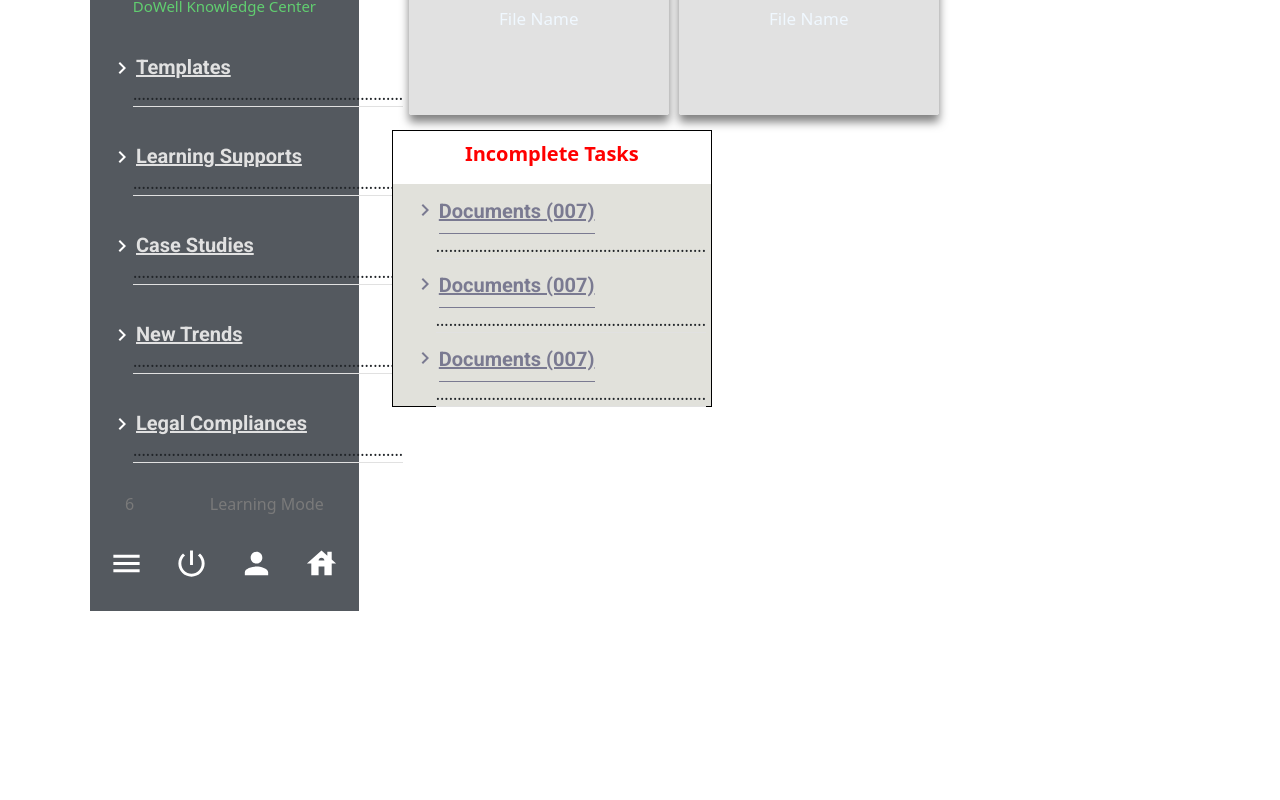
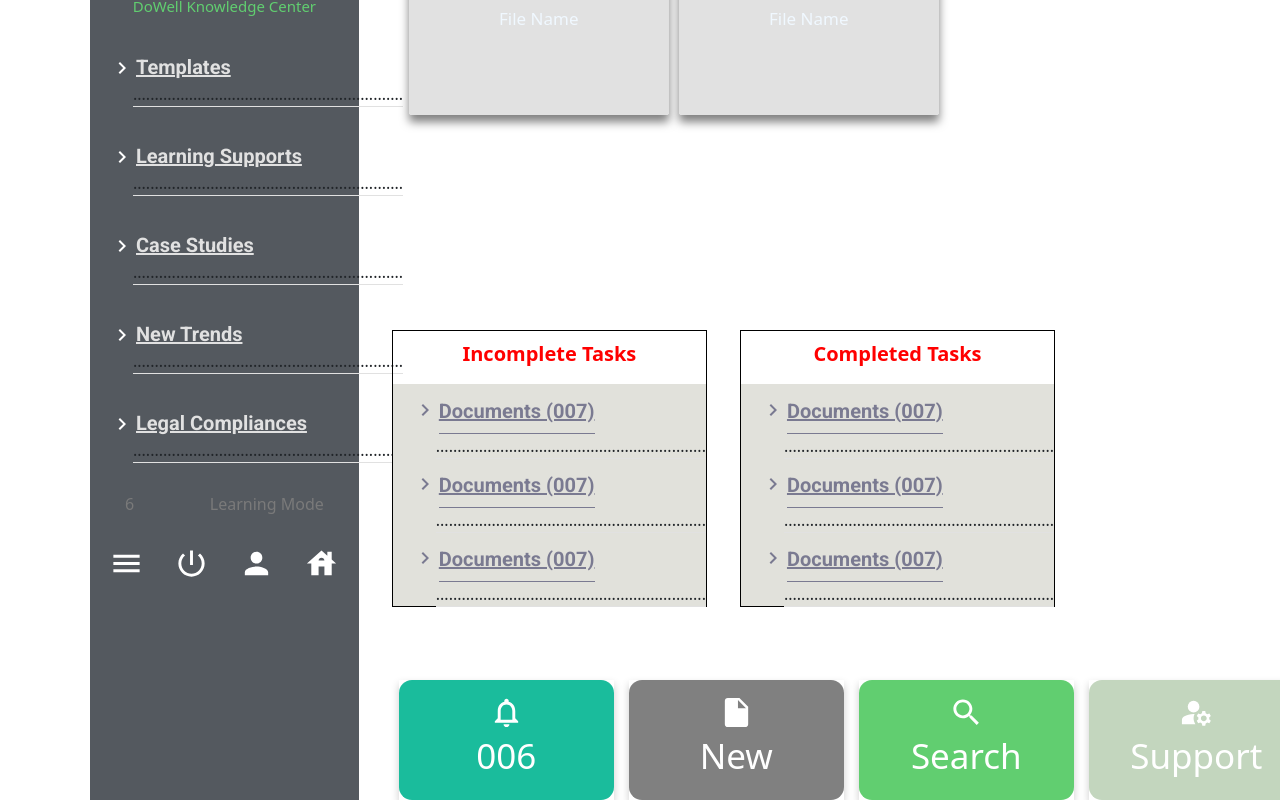
Before and after one commit to LL04-Finance-Dowell/100018-dowellWorkflowAi-testing, a React (Create React App) app in the folder frontend/: page /#/ in a window 1280 px wide. Shown: the part 2436-3236 px from the top of the page. Before the commit the page ends 3047 px from the top, so only its background shows below. Built offline with nearby package versions, Linux system fonts and the light colour scheme.

Commit message:
adding new features

```diff
--- a/frontend/src/pages/Landing/Home.js
+++ b/frontend/src/pages/Landing/Home.js
@@ -160,7 +160,7 @@ const LandingPage = () => {
               style={{
                 display: "grid",
                 width: "67%",
-
+                marginBottom: "200px",
                 paddingLeft: "50px",
                 gridTemplateColumns: "auto auto auto",
               }}
@@ -169,7 +169,44 @@ const LandingPage = () => {
               <HoverCard color="#e1e1e1" />
             </div>
           </div>
-          <Table header="Incomplete Tasks" />
+          <div style={{ display: "flex" }}>
+            <Table header="Incomplete Tasks" />
+            <Table header="Completed Tasks" hcolor="gray" />
+          </div>
+          <div className="sm-flip">
+            <SmallFlip
+              icon={<NotificationsNoneIcon fontSize="large" />}
+              content={"006"}
+              button={"View"}
+              size={"50px"}
+              padding={"32px"}
+              color={"#1abc9c"}
+            />
+            <SmallFlip
+              icon={<InsertDriveFileIcon fontSize="large" />}
+              content={"New"}
+              button={"Create Document"}
+              size={"60px"}
+              padding={"30px"}
+              color={"gray"}
+            />
+            <SmallFlip
+              icon={<SearchIcon fontSize="large" />}
+              content={"Search"}
+              button={"Search Document"}
+              size={"60px"}
+              padding={"30px"}
+              color={"#61ce70"}
+            />
+            <SmallFlip
+              icon={<ManageAccountsIcon fontSize="large" />}
+              content={"Support"}
+              button={"Dowell Knowledge Center"}
+              size={"85px"}
+              padding={"15px"}
+              color={"#c3d6be"}
+            />
+          </div>
         </div>
         <FlipCard />
       </div>
```
